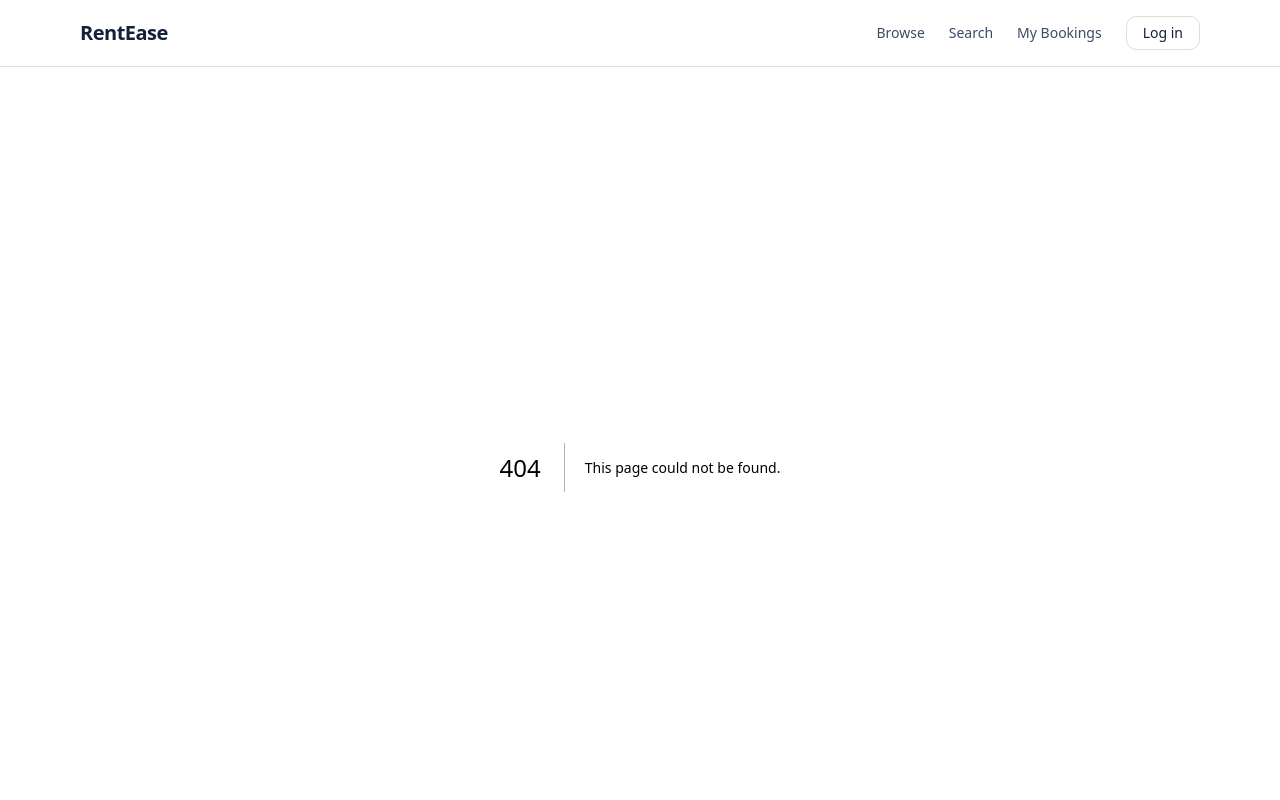
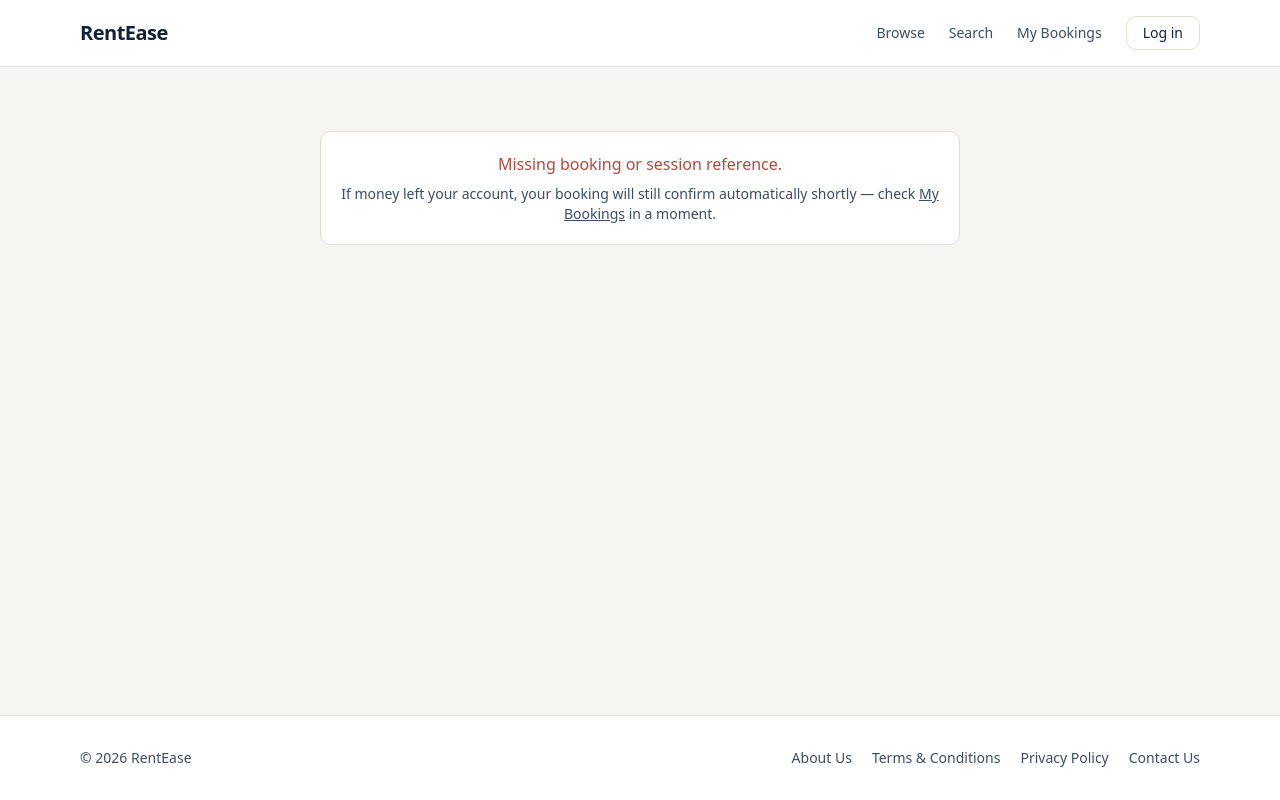
Before and after one commit to chamodi179/RentEase-online-rental-company-platform, a Next.js app in the folder apps/customer/: page /checkout/success in a window 1280 px wide. Before the commit this address had no page. Shown: the top 800 px of the page. Built offline with nearby package versions, Linux system fonts and the light colour scheme; no server answers.

Commit message:
Add new admin action page : apps/customer/app/checkout/success/ - Define booking status and update

```diff
--- /dev/null
+++ b/apps/customer/app/checkout/success/page.tsx
@@ -0,0 +1,103 @@
+"use client";
+
+import { Suspense, useEffect, useState } from "react";
+import { useSearchParams } from "next/navigation";
+import { api } from "@/lib/api";
+import type { Booking } from "@/lib/types";
+
+// useSearchParams() requires a Suspense boundary in the App Router, or the
+// build fails during static prerendering — mirrors /checkout/page.tsx.
+export default function CheckoutSuccessPage() {
+  return (
+    <Suspense fallback={<div className="mx-auto max-w-2xl px-4 py-16 text-ink-soft">Loading…</div>}>
+      <CheckoutSuccessContent />
+    </Suspense>
+  );
+}
+
+type SyncState = "checking" | "confirmed" | "pending" | "error";
+
+function CheckoutSuccessContent() {
+  const params = useSearchParams();
+  const bookingId = params.get("booking_id");
+  const sessionId = params.get("session_id");
+
+  const [booking, setBooking] = useState<Booking | null>(null);
+  const [state, setState] = useState<SyncState>("checking");
+  const [error, setError] = useState<string | null>(null);
+
+  useEffect(() => {
+    if (!bookingId || !sessionId) {
+      setState("error");
+      setError("Missing booking or session reference.");
+      return;
+    }
+
+    let cancelled = false;
+    let attempts = 0;
+
+    // Stripe test-mode payments settle immediately, so the very first sync
+    // call almost always confirms. This retry loop is a safety net for the
+    // rare case the webhook (the real source of truth) hasn't landed yet —
+    // it does NOT replace the webhook, just covers the gap on this screen.
+    async function poll() {
+      attempts += 1;
+      try {
+        const updated = await api.get<Booking>(
+          `/payments/checkout/${bookingId}/sync?session_id=${encodeURIComponent(sessionId!)}`
+        );
+        if (cancelled) return;
+        setBooking(updated);
+        if (updated.status === "pending" && attempts < 5) {
+          setState("pending");
+          setTimeout(poll, 1500);
+        } else {
+          setState(updated.status === "pending" ? "pending" : "confirmed");
+        }
+      } catch (e) {
+        if (cancelled) return;
+        setState("error");
+        setError(e instanceof Error ? e.message : "Could not verify payment");
+      }
+    }
+
+    poll();
+    return () => {
+      cancelled = true;
+    };
+  }, [bookingId, sessionId]);
+
+  return (
+    <div className="mx-auto max-w-2xl px-4 py-16 text-center">
+      {state === "checking" && <p className="text-ink-soft">Confirming your payment…</p>}
+
+      {state === "pending" && (
+        <div className="card">
+          <p className="text-ink-soft">Payment received — finalizing your booking…</p>
+        </div>
+      )}
+
+      {state === "confirmed" && booking && (
+        <div className="card">
+          <p className="font-display text-lg font-semibold text-ink">Booking confirmed 🎉</p>
+          <p className="mt-1 text-ink-soft">
+            Reference: <span className="font-medium text-ink">{booking.booking_reference}</span>
+          </p>
+          <a href={`/account/bookings/${booking.id}`} className="btn-primary mt-5 inline-block">
+            View booking
+          </a>
+        </div>
+      )}
+
+      {state === "error" && (
+        <div className="card">
+          <p className="text-danger">{error}</p>
+          <p className="mt-2 text-sm text-ink-soft">
+            If money left your account, your booking will still confirm automatically shortly —
+            check <a href="/account/bookings" className="underline">My Bookings</a> in a moment.
+          </p>
+        </div>
+      )}
+    </div>
+  );
+}
```
